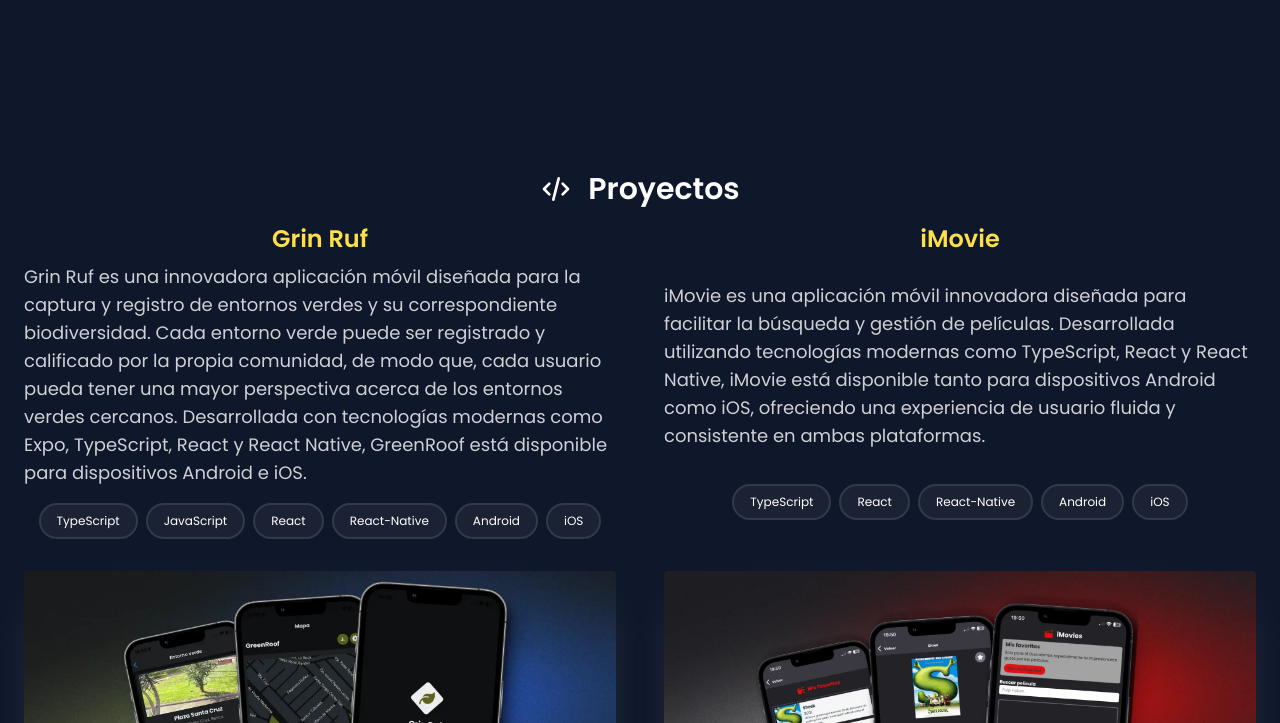
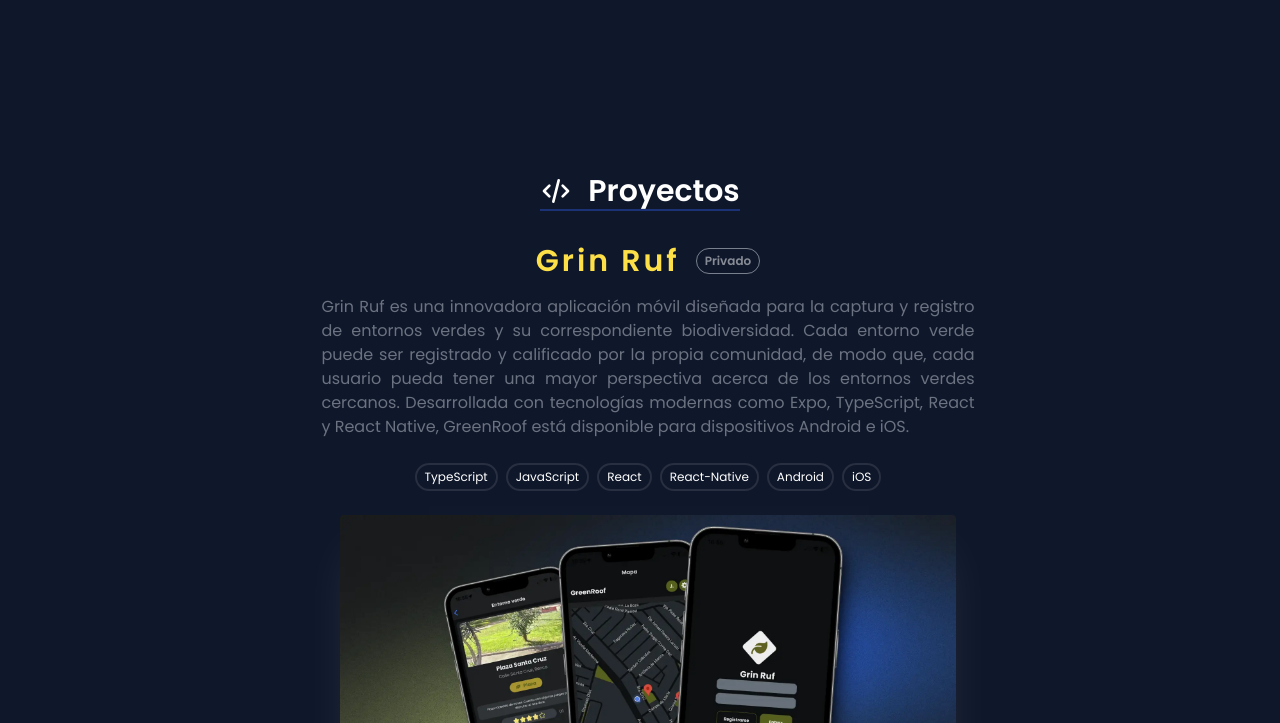
Before and after one commit to JajoScript/portafolio, an Astro site: page / in a window 1280 px wide. Shown: the part 2077-2800 px from the top of the page. Built offline with nearby package versions, Linux system fonts and the light colour scheme; Astro itself is replaced by a stand-in of ours.

Commit message:
:sparkles: Actualización de componentes y proyectos

```diff
--- a/src/components/Global/Title.astro
+++ b/src/components/Global/Title.astro
@@ -6,7 +6,9 @@
 const { title } = Astro.props;
 ---
 
-<div class="flex flex-row items-center gap-4 mb-4">
+<div
+  class="flex flex-row items-center gap-4 mb-4 border-b-2 border-blue-900/80"
+>
   <slot />
 
   <h2
--- a/src/components/Home/Projects/Project.astro
+++ b/src/components/Home/Projects/Project.astro
@@ -1,40 +1,73 @@
 ---
 import type { ProjectDto } from "@/types/";
-import ProjectImage from "@/../public/project.png";
+import { GitHubIcon } from "@/assets/";
 
 interface Props {
   slug: string;
   data: ProjectDto;
+  render: Function;
 }
 
-const { slug, data } = Astro.props;
-console.info(Astro.props);
-const { title, description, tags, image } = data;
+const { slug, data, render } = Astro.props;
+const { title, description, tags, image, isPublic, links } = data;
 ---
 
-<article
-  class="mb-4 mx-4 px-2 flex flex-col flex-wrap justify-between md:items-center"
->
-  <h3 class="text-xl md:text-2xl font-semibold text-yellow-300 mb-2 text-wrap">
+<article class="mb-4 ms-4 px-4 flex flex-col items-center">
+  <h3
+    class="text-2xl tracking-widest md:text-3xl font-semibold text-yellow-300 mb-2 text-wrap flex items-center gap-x-4"
+  >
     {title}
+
+    <span
+      class="border rounded-full text-white/50 tracking-normal border-slate-200/50 text-xs px-2 py-1"
+    >
+      {isPublic ? "Público" : "Privado"}
+    </span>
   </h3>
-  <p class="text-white/80 text-base md:text-lg mb-4 text-wrap">
+  <p
+    class="prose prose-invert leading-normal text-justify text-xs md:text-base mt-2 mb-4 font-normal text-gray-500 dark:text-gray-400"
+  >
     {description}
   </p>
 
-  <ul class="flex flex-row gap-2 flex-wrap mb-4">
+  <ul class="flex flex-row items-start justify-center gap-2 flex-wrap my-2">
     {
       tags.map((tag) => (
-        <li class="text-xs rounded-full border-2 border-white/10 flex justify-center items-center gap-x-2 py-2 px-4 bg-white/5 hover:scale-110 hover:bg-white/10 transition">
+        <li class="text-xs rounded-full border-2 border-white/10 flex justify-center items-center gap-x-2 py-1 px-2">
           {tag}
         </li>
       ))
     }
   </ul>
 
+  <div class="">
+    {
+      links.github && (
+        <a
+          href={links.github}
+          class="text-xs rounded-full border-2 border-white/10 flex justify-center items-center gap-x-2 py-1 px-2 bg-white/5 hover:scale-110 hover:bg-white/10 transition"
+        >
+          <GitHubIcon class="w-4 h-4" />
+          Ir a GitHub
+        </a>
+      )
+    }
+    {
+      links.deploy && (
+        <a
+          href={links.deploy}
+          class="text-xs rounded-full border-2 border-white/10 flex justify-center items-center gap-x-2 py-1 px-2 bg-white/5 hover:scale-110 hover:bg-white/10 transition"
+        >
+          Ir a la Demo
+        </a>
+      )
+    }
+  </div>
+
   <img
     src={image}
-    class="rounded shadow-2xl shadow-white/10 mx-auto my-4 w-full"
+    class="rounded shadow-2xl shadow-white/10 mx-auto my-4 w-full md:w-1/2"
     alt={`Imagen del proyecto ${title}`}
+    loading="lazy"
   />
 </article>
--- a/src/components/Home/Projects/Projects.astro
+++ b/src/components/Home/Projects/Projects.astro
@@ -5,7 +5,7 @@
 const projects = await getCollection("projects");
 ---
 
-<div class="mx-12 md:mx-auto w-full flex flex-col md:grid md:grid-cols-2">
+<div class="mt-4 mx-2 md:mx-auto flex flex-col gap-y-8">
   {
     projects.map((project) => {
       return <Project {...project} />;
```
